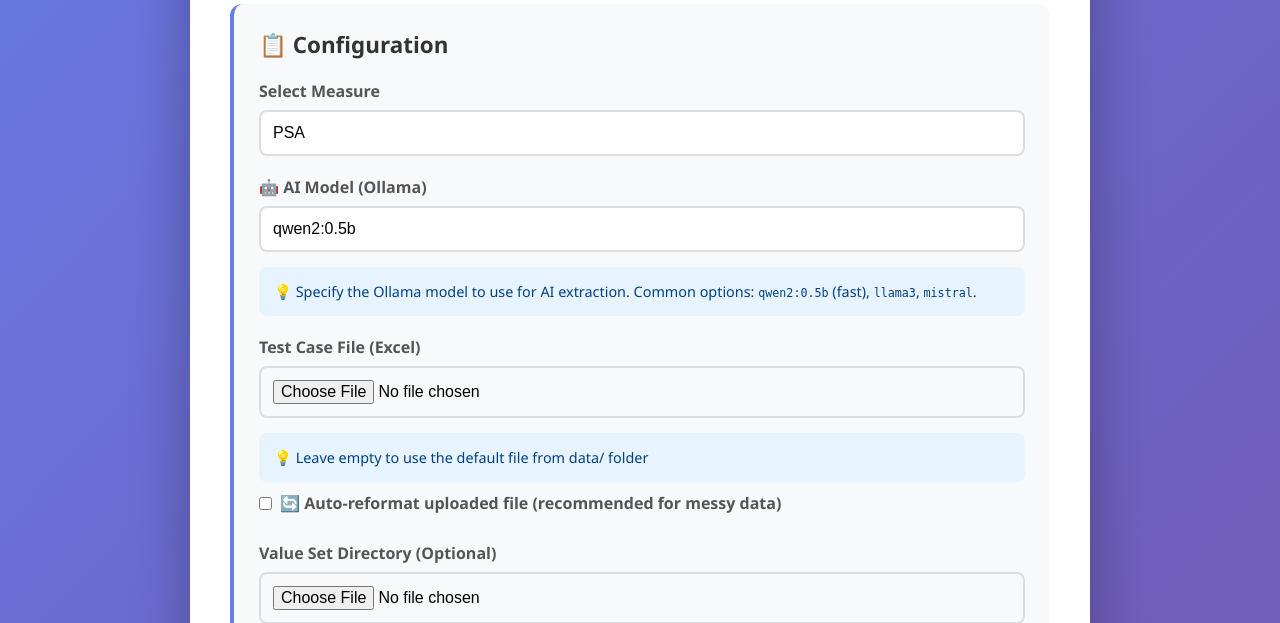
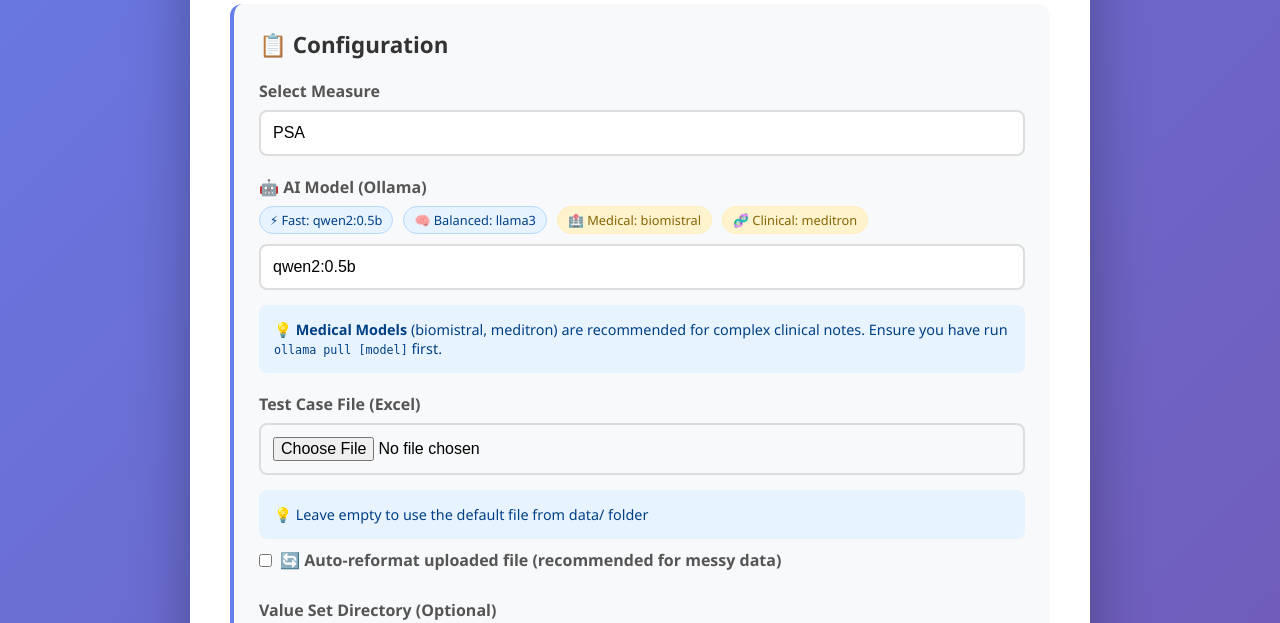
Before and after one commit to jakibanja/MeasureDataGen, a Flask app: page / in a window 1280 px wide. Shown: the part 519-1142 px from the top of the page. Run offline with Flask 3, Linux system fonts and the light colour scheme.

Commit message:
feat: add specialized medical model quick-select in UI

```diff
--- a/templates/index.html
+++ b/templates/index.html
@@ -314,11 +314,25 @@
 
                 <div class="form-group">
                     <label for="model_name">🤖 AI Model (Ollama)</label>
+                    <div style="display: flex; gap: 10px; margin-bottom: 10px; flex-wrap: wrap;">
+                        <span class="model-tag" onclick="document.getElementById('model_name').value='qwen2:0.5b'"
+                            style="cursor: pointer; background: #e7f3ff; padding: 4px 10px; border-radius: 15px; font-size: 0.8em; border: 1px solid #b8daff; color: #004085;">⚡
+                            Fast: qwen2:0.5b</span>
+                        <span class="model-tag" onclick="document.getElementById('model_name').value='llama3'"
+                            style="cursor: pointer; background: #e7f3ff; padding: 4px 10px; border-radius: 15px; font-size: 0.8em; border: 1px solid #b8daff; color: #004085;">🧠
+                            Balanced: llama3</span>
+                        <span class="model-tag" onclick="document.getElementById('model_name').value='biomistral'"
+                            style="cursor: pointer; background: #fff3cd; padding: 4px 10px; border-radius: 15px; font-size: 0.8em; border: 1px solid #ffeeba; color: #856404;">🏥
+                            Medical: biomistral</span>
+                        <span class="model-tag" onclick="document.getElementById('model_name').value='meditron'"
+                            style="cursor: pointer; background: #fff3cd; padding: 4px 10px; border-radius: 15px; font-size: 0.8em; border: 1px solid #ffeeba; color: #856404;">🧬
+                            Clinical: meditron</span>
+                    </div>
                     <input type="text" name="model_name" id="model_name" value="qwen2:0.5b"
-                        placeholder="e.g. qwen2:0.5b, llama3, mistral">
+                        placeholder="e.g. qwen2:0.5b, llama3, biomistral">
                     <div class="info-box">
-                        💡 Specify the Ollama model to use for AI extraction. Common options: <code>qwen2:0.5b</code>
-                        (fast), <code>llama3</code>, <code>mistral</code>.
+                        💡 <strong>Medical Models</strong> (biomistral, meditron) are recommended for complex clinical
+                        notes. Ensure you have run <code>ollama pull [model]</code> first.
                     </div>
                 </div>
 
```
Also changed, not shown: docs/SETUP_GUIDE.md (+5 -1 lines).
